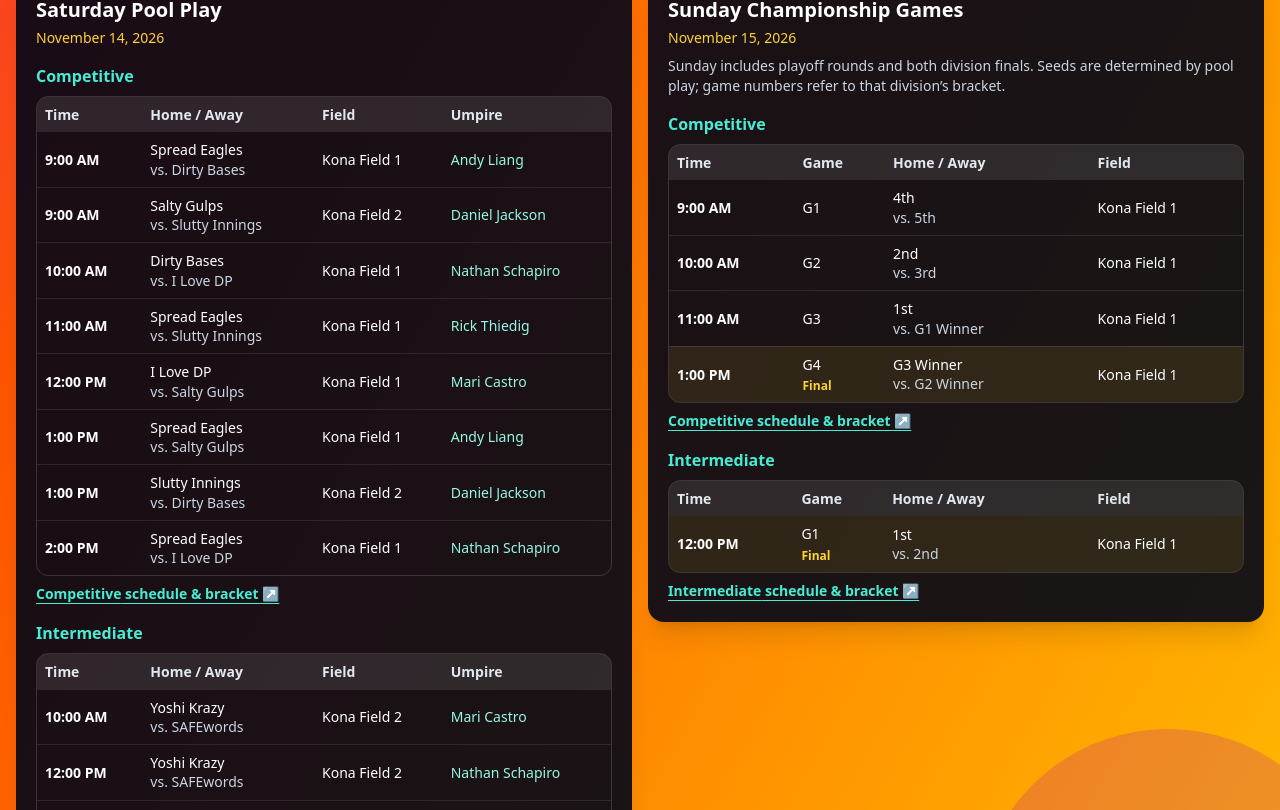
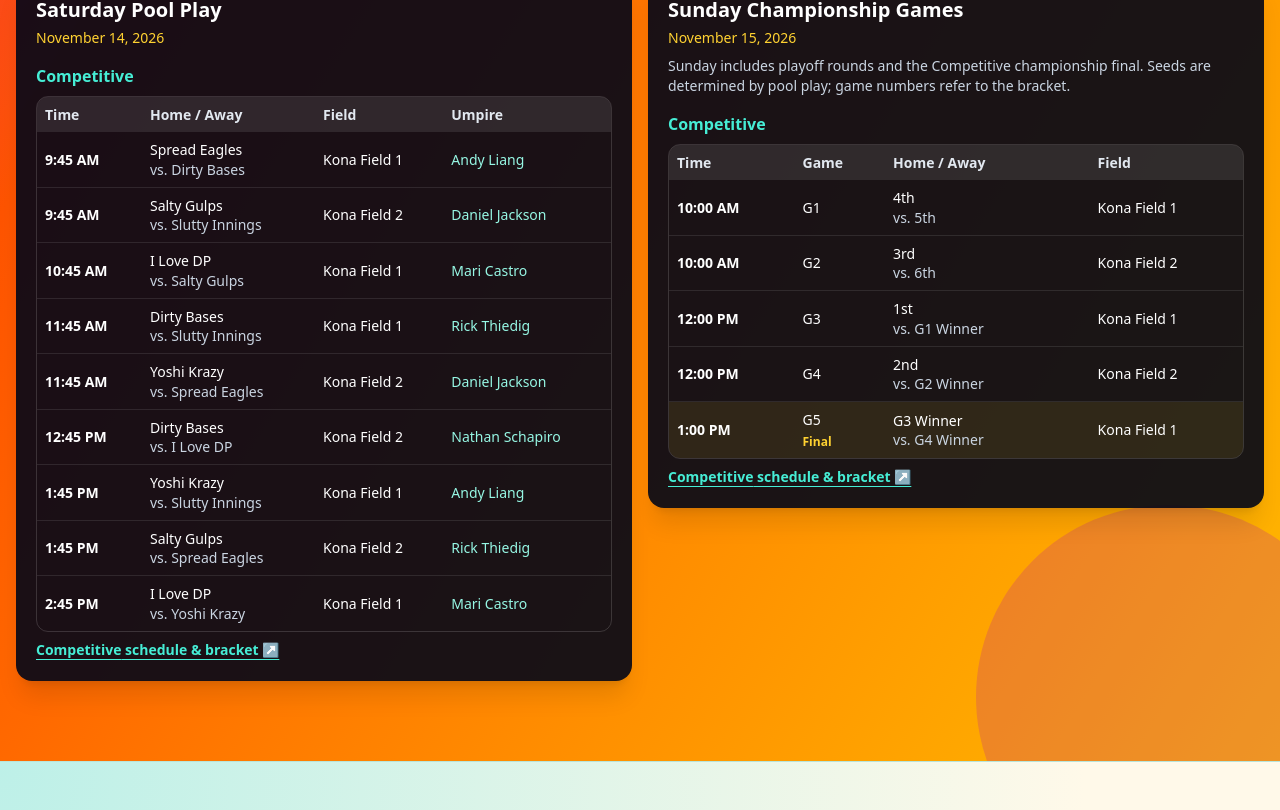
Before and after one commit to AObchildress/hawaii-gay-kickball, a React (Vite) app: page / in a window 1280 px wide. Shown: the part 2450-3260 px from the top of the page. Built offline with nearby package versions, Linux system fonts and the light colour scheme; no server answers.

Commit message:
Update Competitive-only tournament schedule and Saturday umpire assignments

```diff
--- a/src/TournamentSchedule.tsx
+++ b/src/TournamentSchedule.tsx
@@ -4,7 +4,6 @@ import { BookOpen, ArrowUpRight } from 'lucide-react';
 
 const divisions = [
   { name: 'Competitive', games: schedule.competitive, href: 'https://teamsideline.com/sites/aikaneohana/schedule/741915/Competitive' },
-  { name: 'Intermediate', games: schedule.intermediate, href: 'https://teamsideline.com/sites/aikaneohana/schedule/741916/Intermediate' },
 ];
 
 const saturdayUmpires: Record<string, string> = umpireAssignments;
@@ -35,7 +34,7 @@ export default function TournamentSchedule() {
           <div key={day.index} className="min-w-0 rounded-2xl bg-slate-950/90 p-4 shadow-xl md:p-5">
             <h4 className="text-xl font-extrabold">{day.title}</h4>
             <p className="mt-1 text-sm text-amber-300">{day.date}</p>
-            {day.index === 1 && <p className="mt-2 text-sm text-slate-300">Sunday includes playoff rounds and both division finals. Seeds are determined by pool play; game numbers refer to that division’s bracket.</p>}
+            {day.index === 1 && <p className="mt-2 text-sm text-slate-300">Sunday includes playoff rounds and the Competitive championship final. Seeds are determined by pool play; game numbers refer to the bracket.</p>}
             {divisions.map((division) => (
               <div key={division.name} className="mt-4">
                 <h5 className="mb-2 text-base font-bold text-teal-300">{division.name}</h5>
--- a/src/tournament-schedule.json
+++ b/src/tournament-schedule.json
@@ -3,65 +3,72 @@
     [
       [
         "Sat 11/14",
-        "9:00 AM",
+        "9:45 AM",
         "Spread Eagles",
         "Dirty Bases",
         "Kona Field 1"
       ],
       [
         "Sat 11/14",
-        "9:00 AM",
+        "9:45 AM",
         "Salty Gulps",
         "Slutty Innings",
         "Kona Field 2"
       ],
       [
         "Sat 11/14",
-        "10:00 AM",
-        "Dirty Bases",
-        "I Love DP",
-        "Kona Field 1"
-      ],
-      [
-        "Sat 11/14",
-        "11:00 AM",
-        "Spread Eagles",
-        "Slutty Innings",
-        "Kona Field 1"
-      ],
-      [
-        "Sat 11/14",
-        "12:00 PM",
+        "10:45 AM",
         "I Love DP",
         "Salty Gulps",
         "Kona Field 1"
       ],
       [
         "Sat 11/14",
-        "1:00 PM",
-        "Spread Eagles",
-        "Salty Gulps",
+        "11:45 AM",
+        "Dirty Bases",
+        "Slutty Innings",
         "Kona Field 1"
       ],
       [
         "Sat 11/14",
-        "1:00 PM",
-        "Slutty Innings",
-        "Dirty Bases",
+        "11:45 AM",
+        "Yoshi Krazy",
+        "Spread Eagles",
         "Kona Field 2"
       ],
       [
         "Sat 11/14",
-        "2:00 PM",
+        "12:45 PM",
+        "Dirty Bases",
+        "I Love DP",
+        "Kona Field 2"
+      ],
+      [
+        "Sat 11/14",
+        "1:45 PM",
+        "Yoshi Krazy",
+        "Slutty Innings",
+        "Kona Field 1"
+      ],
+      [
+        "Sat 11/14",
+        "1:45 PM",
+        "Salty Gulps",
         "Spread Eagles",
+        "Kona Field 2"
+      ],
+      [
+        "Sat 11/14",
+        "2:45 PM",
         "I Love DP",
+        "Yoshi Krazy",
         "Kona Field 1"
       ]
     ],
     [
       [
         "Sun 11/15",
-        "9:00 AM",
+        "10:00 AM",
         "G1",
         "4th",
         "5th",
@@ -71,13 +78,13 @@
         "Sun 11/15",
         "10:00 AM",
         "G2",
-        "2nd",
         "3rd",
-        "Kona Field 1"
+        "6th",
+        "Kona Field 2"
       ],
       [
         "Sun 11/15",
-        "11:00 AM",
+        "12:00 PM",
         "G3",
         "1st",
         "G1 Winner",
@@ -85,45 +92,18 @@
       ],
       [
         "Sun 11/15",
-        "1:00 PM",
+        "12:00 PM",
         "G4",
-        "G3 Winner",
+        "2nd",
         "G2 Winner",
-        "Kona Field 1"
-      ]
-    ]
-  ],
-  "intermediate": [
-    [
-      [
-        "Sat 11/14",
-        "10:00 AM",
-        "Yoshi Krazy",
-        "SAFEwords",
         "Kona Field 2"
       ],
       [
-        "Sat 11/14",
-        "12:00 PM",
-        "Yoshi Krazy",
-        "SAFEwords",
-        "Kona Field 2"
-      ],
-      [
-        "Sat 11/14",
-        "2:00 PM",
-        "SAFEwords",
-        "Yoshi Krazy",
-        "Kona Field 2"
-      ]
-    ],
-    [
-      [
         "Sun 11/15",
-        "12:00 PM",
-        "G1",
-        "1st",
-        "2nd",
+        "1:00 PM",
+        "G5",
+        "G3 Winner",
+        "G4 Winner",
         "Kona Field 1"
       ]
     ]
--- a/src/tournament-umpires.json
+++ b/src/tournament-umpires.json
@@ -1,13 +1,11 @@
 {
-  "Sat 11/14|9:00 AM|Spread Eagles|Dirty Bases|Kona Field 1": "Andy Liang",
-  "Sat 11/14|9:00 AM|Salty Gulps|Slutty Innings|Kona Field 2": "Daniel Jackson",
-  "Sat 11/14|10:00 AM|Dirty Bases|I Love DP|Kona Field 1": "Nathan Schapiro",
-  "Sat 11/14|11:00 AM|Spread Eagles|Slutty Innings|Kona Field 1": "Rick Thiedig",
-  "Sat 11/14|12:00 PM|I Love DP|Salty Gulps|Kona Field 1": "Mari Castro",
-  "Sat 11/14|1:00 PM|Spread Eagles|Salty Gulps|Kona Field 1": "Andy Liang",
-  "Sat 11/14|1:00 PM|Slutty Innings|Dirty Bases|Kona Field 2": "Daniel Jackson",
-  "Sat 11/14|2:00 PM|Spread Eagles|I Love DP|Kona Field 1": "Nathan Schapiro",
-  "Sat 11/14|10:00 AM|Yoshi Krazy|SAFEwords|Kona Field 2": "Mari Castro",
-  "Sat 11/14|12:00 PM|Yoshi Krazy|SAFEwords|Kona Field 2": "Nathan Schapiro",
-  "Sat 11/14|2:00 PM|SAFEwords|Yoshi Krazy|Kona Field 2": "TBD"
+  "Sat 11/14|9:45 AM|Spread Eagles|Dirty Bases|Kona Field 1": "Andy Liang",
+  "Sat 11/14|9:45 AM|Salty Gulps|Slutty Innings|Kona Field 2": "Daniel Jackson",
+  "Sat 11/14|10:45 AM|I Love DP|Salty Gulps|Kona Field 1": "Mari Castro",
+  "Sat 11/14|11:45 AM|Dirty Bases|Slutty Innings|Kona Field 1": "Rick Thiedig",
+  "Sat 11/14|11:45 AM|Yoshi Krazy|Spread Eagles|Kona Field 2": "Daniel Jackson",
+  "Sat 11/14|12:45 PM|Dirty Bases|I Love DP|Kona Field 2": "Nathan Schapiro",
+  "Sat 11/14|1:45 PM|Yoshi Krazy|Slutty Innings|Kona Field 1": "Andy Liang",
+  "Sat 11/14|1:45 PM|Salty Gulps|Spread Eagles|Kona Field 2": "Rick Thiedig",
+  "Sat 11/14|2:45 PM|I Love DP|Yoshi Krazy|Kona Field 1": "Mari Castro"
 }
```
